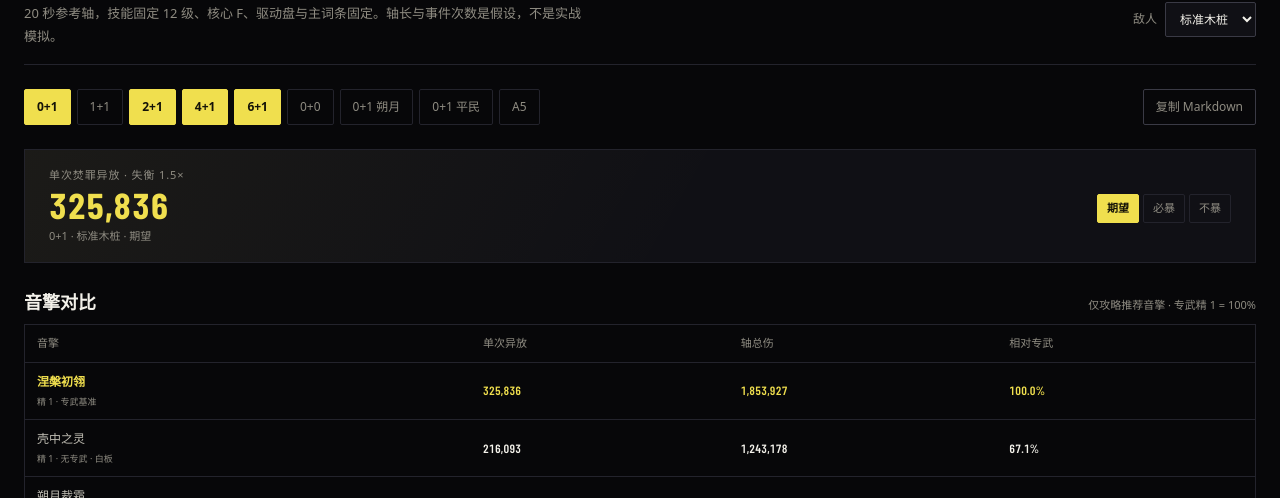
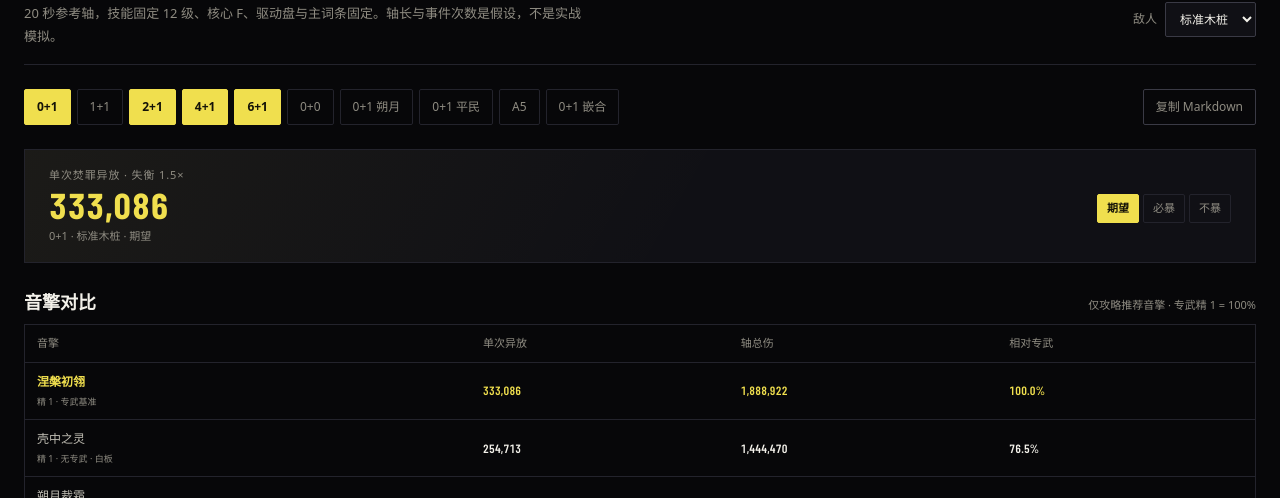
Before and after one commit to telmass/ZenlessSolution, a Vue app: page /agents/phoenix in a window 1280 px wide. Shown: the part 11132-11630 px from the top of the page. Built offline with nearby package versions, Linux system fonts and the light colour scheme.

Commit message:
fix: 五把推荐音擎与局内 effect 计入伤害

```diff
--- a/src/components/DamageSection.vue
+++ b/src/components/DamageSection.vue
@@ -3,7 +3,8 @@ import { computed, ref } from 'vue'
 import type { Agent } from '@/types/agent'
 import type { PanelResult } from '@/core/panel/types'
 import { computePanel } from '@/core/panel/compute'
-import { graduation30, graduation54, inputFromSpec, type BuildSpec } from '@/core/panel/presets'
+import { graduation30, graduation54, inputFromSpec, coreBonusFor, type BuildSpec } from '@/core/panel/presets'
+import { engines } from '@/core/panel/data'
 import {
   computePhoenixDamage,
   computeSingleRelease,
@@ -114,6 +115,15 @@ const CONFIGS: DamageConfig[] = [
     spec: graduation54,
     note: '双生泣星精 5',
   },
+  {
+    id: '0+1 嵌合',
+    label: '0+1 嵌合',
+    cinema: 0,
+    engineId: 'ep-214',
+    refinement: 3,
+    spec: graduation54,
+    note: '嵌合编译器精 3',
+  },
 ]
 
 const selected = ref(['0+1', '2+1', '4+1', '6+1'])
@@ -127,11 +137,17 @@ const all = computed<ComputedConfig[]>(() =>
   CONFIGS.map((config) => {
     const spec = { ...config.spec, engineId: config.engineId }
     const panel = computePanel(inputFromSpec(props.agent, spec))
+    const engine = engines.find((item) => item.id === config.engineId)
+    const baseAtk =
+      props.agent.base.atk +
+      (engine?.baseAtk ?? 0) +
+      coreBonusFor(props.agent, spec.coreLevel).atkBase
     const build: DamageBuild = {
       cinema: config.cinema,
       refinement: config.refinement,
       coreLevel: spec.coreLevel,
       engineId: config.engineId,
+      baseAtk,
     }
     return {
       ...config,
@@ -152,6 +168,7 @@ const ENGINE_NAMES: Record<string, string> = {
   'ep-1883': '壳中之灵',
   'ep-1964': '朔月裁霜',
   'ep-212': '双生泣星',
+  'ep-214': '嵌合编译器',
 }
 
 function engineName(item: ComputedConfig) {
@@ -163,6 +180,7 @@ function engineNote(item: ComputedConfig) {
   if (item.id === '0+0') return '无专武 · 白板'
   if (item.id === '0+1 朔月') return '限定下位 · 纯白板'
   if (item.id === 'A5') return 'A 级 · 零氪'
+  if (item.id === '0+1 嵌合') return '常驻下位'
   return item.note
 }
 const single = computed(() =>
@@ -232,7 +250,7 @@ const metricRows = computed(() =>
 )
 
 const engineRows = computed(() => {
-  const ids = ['0+1', '0+0', '0+1 朔月', 'A5']
+  const ids = ['0+1', '0+0', '0+1 朔月', 'A5', '0+1 嵌合']
   return ids
     .map((id) => all.value.find((item) => item.id === id))
     .filter((item): item is ComputedConfig => Boolean(item))
@@ -350,7 +368,10 @@ async function copyMarkdown() {
         </table>
       </div>
       <p class="damage-meta">
-        同为 0 影画、54 词条、标准木桩、20s 参考轴；不带入其他未推荐音擎。
+        同为 0 影画、54 词条、标准木桩、20s 参考轴；不带入其他未推荐音擎。局内 effect 已计入：
+        壳中之灵 +90 精通，双生泣星按 4 层 +192 精通，嵌合编译器按 3 层 +111 精通与 +18% 攻击，
+        涅槃初翎 +90 精通与 +40% 火伤；朔月裁霜的冰伤/异放增伤对火属性不触发。以上是 100% 覆盖上限，
+        不等同于抽取推荐顺序；双生泣星需要维持 4 层。
       </p>
     </section>
 
--- a/src/components/GuideSection.vue
+++ b/src/components/GuideSection.vue
@@ -5,7 +5,8 @@ import { media } from '@/lib/media'
 import RichText from '@/components/RichText.vue'
 import { analyzeSubstats, PHOENIX_PROFILE } from '@/core/substats'
 import { computePanel } from '@/core/panel/compute'
-import { graduation54, inputFromSpec } from '@/core/panel/presets'
+import { graduation54, inputFromSpec, coreBonusFor } from '@/core/panel/presets'
+import { engines } from '@/core/panel/data'
 import { computePhoenixDamage, enemyById } from '@/core/damage'
 
 const props = defineProps<{ agent: Agent }>()
@@ -75,11 +76,14 @@ function graduationAnalysis(item: GuideGraduation, includePenValue = false) {
 const cinemaGains = computed(() => {
   const enemy = enemyById('standard')
   const panel = computePanel(inputFromSpec(props.agent, graduation54))
+  const engine = engines.find((item) => item.id === 'ep-2259')
+  const baseAtk =
+    props.agent.base.atk + (engine?.baseAtk ?? 0) + coreBonusFor(props.agent, 'F').atkBase
   const totals = [0, 1, 2, 4, 6].map((cinema) =>
     computePhoenixDamage(
       props.agent,
       panel.stats,
-      { cinema, refinement: 1, coreLevel: 'F', engineId: 'ep-2259' },
+      { cinema, refinement: 1, coreLevel: 'F', engineId: 'ep-2259', baseAtk },
       enemy,
     ).axis.total,
   )
--- a/src/core/damage/axis.ts
+++ b/src/core/damage/axis.ts
@@ -1,6 +1,6 @@
 import type { Agent } from '@/types/agent'
 import type { PanelStats } from '@/core/panel/types'
-import { buildCombatStats, type DamageBuild } from './snapshot'
+import { buildCombatStats, coreValue, type DamageBuild } from './snapshot'
 import { moveMultiplier } from './skills'
 import {
   damageAnomaly,
@@ -177,7 +177,7 @@ export function computePhoenixDamage(
   )
 
   const coreIndex = ['none', 'A', 'B', 'C', 'D', 'E', 'F'].indexOf(build.coreLevel)
-  const tickPct = coreIndex > 0 ? (agent.corePassive.tickAtkPct[coreIndex - 1] ?? 0) : 0
+  const tickPct = coreValue(agent.corePassive.tickAtkPct, coreIndex)
   if (tickPct > 0) {
     push(event('sear-tick', '灼蚀 tick', 'direct', 2, tickPct / 100, stats, enemy, baseOptions))
   }
--- a/src/core/damage/snapshot.ts
+++ b/src/core/damage/snapshot.ts
@@ -5,19 +5,61 @@ import { searCritRate } from './zones'
 import type { CombatStats } from './types'
 
 const CORE_LEVELS: BuildSpec['coreLevel'][] = ['none', 'A', 'B', 'C', 'D', 'E', 'F']
-const WEAPON_AP = [90, 99, 108, 117, 126]
-const WEAPON_FIRE_DMG = [40, 44, 48, 52, 56]
 const NIRVANA = 'ep-2259'
+
+interface EngineEffect {
+  ap: number
+  fireDmg: number
+  atkPct: number
+}
+
+function engineEffect(engineId: string | null, refinement: number): EngineEffect {
+  const index = Math.min(4, Math.max(0, refinement - 1))
+  const apByLevel = (values: number[]) => values[index] ?? values[0]
+  if (engineId === NIRVANA) {
+    return { ap: apByLevel([90, 99, 108, 117, 126]), fireDmg: [40, 44, 48, 52, 56][index] ?? 40, atkPct: 0 }
+  }
+  if (engineId === 'ep-1883') {
+    // 壳中之灵：以太专属增伤不触发，但 90/103/117/130/144 异常精通对所有装备者生效。
+    return { ap: apByLevel([90, 103, 117, 130, 144]), fireDmg: 0, atkPct: 0 }
+  }
+  if (engineId === 'ep-212') {
+    // 双生泣星：每层异常精通 30/34/38/42/48，最多 4 层，按 100% 覆盖。
+    return { ap: apByLevel([30, 34, 38, 42, 48]) * 4, fireDmg: 0, atkPct: 0 }
+  }
+  if (engineId === 'ep-214') {
+    // 嵌合编译器：攻击力 12/15/18/21/24%，异常精通 25/31/37/43/50 × 3 层。
+    return {
+      ap: apByLevel([25, 31, 37, 43, 50]) * 3,
+      fireDmg: 0,
+      atkPct: [12, 15, 18, 21, 24][index] ?? 12,
+    }
+  }
+  // 朔月裁霜的冰伤/异放增伤对火属性菲欧妮不生效。
+  return { ap: 0, fireDmg: 0, atkPct: 0 }
+}
 
 export interface DamageBuild {
   cinema: number
   refinement: number
   coreLevel: BuildSpec['coreLevel']
   engineId: string | null
+  /** 角色 + 音擎 + 核心的局外基础攻击，用于计算局内攻击%效果。 */
+  baseAtk: number
 }
 
 function coreIndex(level: BuildSpec['coreLevel']): number {
   return CORE_LEVELS.indexOf(level)
+}
+
+/**
+ * 官方文本的 A–F 数组带一个额外的末位（F = 85 / 25 / 50），
+ * 与 `coreBonus` 的 6 项不是同一索引：A–E 取 index-1，F 取末位。
+ */
+export function coreValue(values: number[], index: number): number {
+  if (index <= 0) return 0
+  if (index >= 6) return values[values.length - 1] ?? 0
+  return values[index - 1] ?? 0
 }
 
 /**
@@ -34,23 +76,22 @@ export function buildCombatStats(
   build: DamageBuild,
 ): CombatStats {
   const index = coreIndex(build.coreLevel)
-  const amFlat = index > 0 ? (agent.corePassive.amFlat[index - 1] ?? 0) : 0
-  const coreCritDmg = index > 0 ? (agent.corePassive.critDmg[index - 1] ?? 0) : 0
+  const amFlat = coreValue(agent.corePassive.amFlat, index)
+  const coreCritDmg = coreValue(agent.corePassive.critDmg, index)
   const cinema = Math.min(6, Math.max(0, build.cinema))
-  const weapon = build.engineId === NIRVANA
-  const weaponAp = weapon ? (WEAPON_AP[build.refinement - 1] ?? WEAPON_AP[0]) : 0
-  const weaponFire = weapon ? (WEAPON_FIRE_DMG[build.refinement - 1] ?? WEAPON_FIRE_DMG[0]) : 0
+  const effect = engineEffect(build.engineId, build.refinement)
 
   const searCritDmg = (coreCritDmg + 15 + (cinema >= 1 ? 25 : 0)) / 100
   const releaseCritDmg = searCritDmg + 0.4
-  const dmgBonus = 1 + (panel.dmgBonus + weaponFire + (cinema >= 2 ? 30 : 0)) / 100
+  const dmgBonus = 1 + (panel.dmgBonus + effect.fireDmg + (cinema >= 2 ? 30 : 0)) / 100
+  const atk = panel.atk + (build.baseAtk * effect.atkPct) / 100
 
   return {
-    atk: panel.atk,
+    atk,
     dmgBonus,
     penRatio: panel.penRatio,
     penValue: panel.penValue,
-    ap: panel.anomalyProficiency + amFlat + weaponAp,
+    ap: panel.anomalyProficiency + amFlat + effect.ap,
     anomalyMastery: panel.anomalyMastery,
     critRate: panel.critRate,
     critDmg: panel.critDmg,
```
Also changed, not shown: 3 other files (tests, documents, lock files or other folders).
